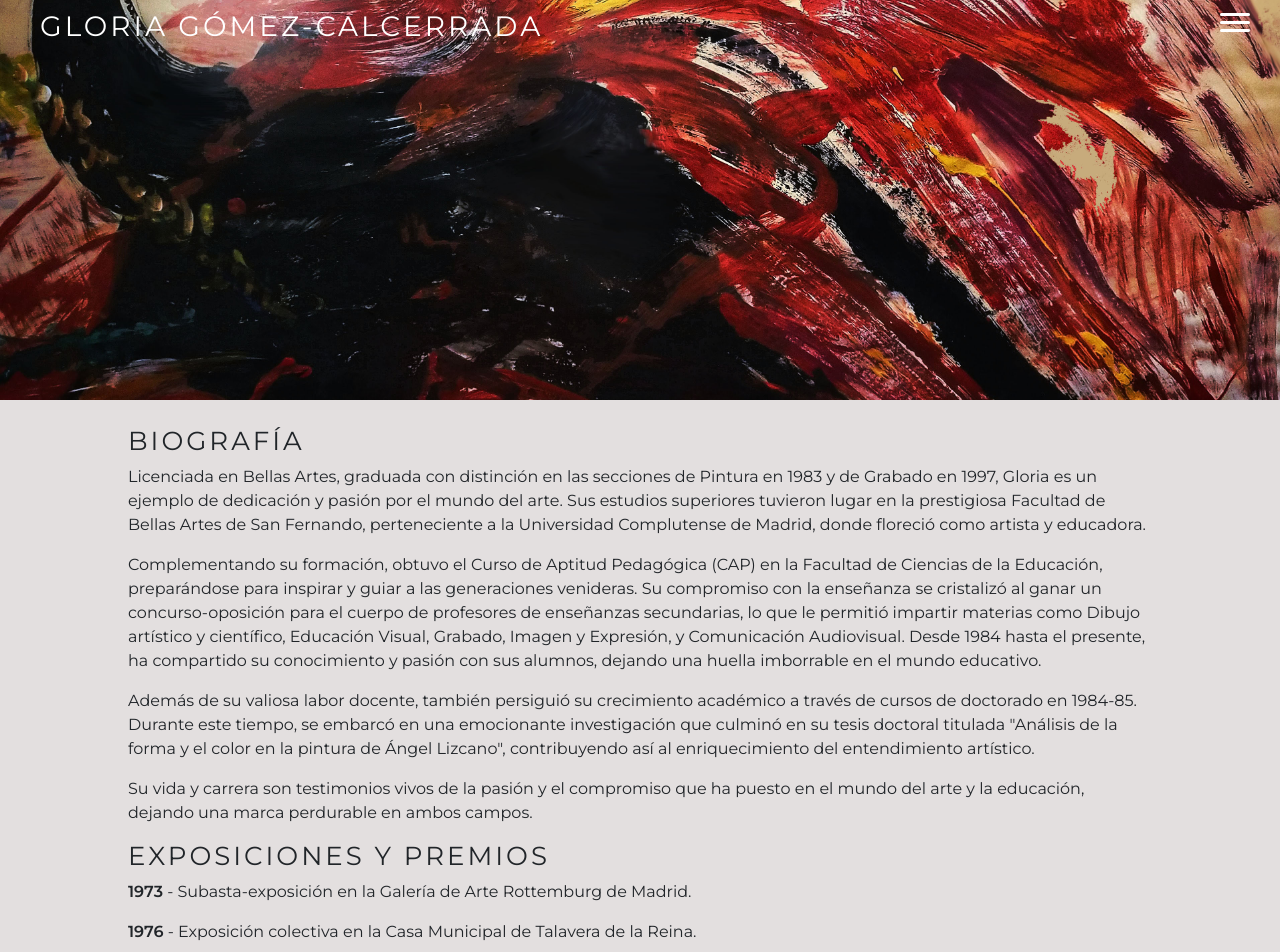
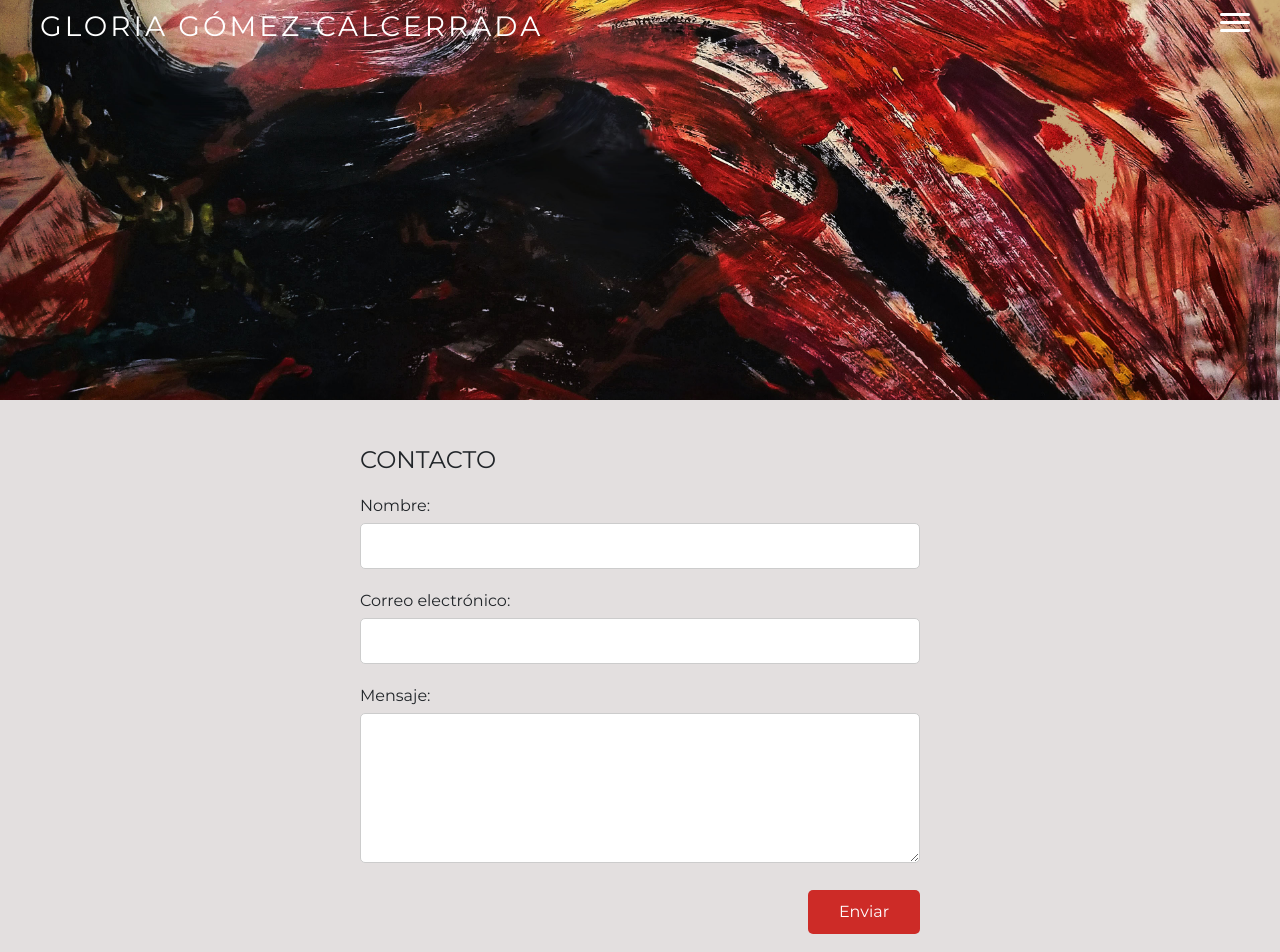
Before and after one commit to claudiabg-c/artist-personal-website, a React (Create React App) app: page /#/contact in a window 1280 px wide. Before the commit this address led to /#/. Shown: the top 952 px of the page. Built offline with nearby package versions, Linux system fonts and the light colour scheme.

Commit message:
Update form styles in contact page

```diff
--- a/src/styles/App.scss
+++ b/src/styles/App.scss
@@ -1,5 +1,4 @@
 @import "../styles/Reset.scss";
-
 .nav {
   background-color: black;
   color: white;
@@ -133,6 +132,7 @@
 main {
   background-color: #e3dfdf;
   padding: 2% 10%;
+  min-height: calc(50vh - 24px);
   h1 {
     text-transform: uppercase;
     font-size: 26px;
@@ -164,10 +164,12 @@ main {
           width: 100%;
           min-height: calc(100% - 60px);
           object-fit: cover;
-          transition: transform 0.5s ease; /* Agrega una transición suave en la propiedad transform */
+          transition: transform 0.5s ease;
+          /* Agrega una transición suave en la propiedad transform */
           &:hover {
             object-fit: scale-down;
-            transform: scale(0.95); /* Aplica una escala al hacer hover */
+            transform: scale(0.95);
+            /* Aplica una escala al hacer hover */
           }
         }
         .painting-title {
@@ -175,6 +177,58 @@ main {
         }
       }
     }
+  }
+  .contact {
+    max-width: 600px;
+    margin: 0 auto;
+    padding: 20px;
+    h2 {
+      margin-bottom: 20px;
+      font-size: 24px;
+    }
+    form {
+      display: flex;
+      flex-direction: column;
+      align-items: flex-end;
+      .form-group {
+        margin-bottom: 20px;
+        width: 100%;
+        label {
+          display: block;
+          margin-bottom: 5px;
+        }
+        input,
+        textarea {
+          width: 100%;
+          padding: 10px;
+          font-size: 16px;
+          border: 1px solid #ccc;
+          border-radius: 5px;
+        }
+        textarea {
+          height: 150px;
+        }
+      }
+      button {
+        display: block;
+        width: 20%;
+        padding: 10px;
+        background-color: #CD2B27;
+        color: #fff;
+        border: none;
+        border-radius: 5px;
+        font-size: 16px;
+        cursor: pointer;
+        &:hover {
+          background-color: #82140D;
+        }
+      }
+    }
+  }
+  .thanks {
+    font-size: 26px;
+    text-align: center;
+    padding-top: 10%;
   }
 }
 
@@ -188,7 +242,6 @@ main {
   .titlebackground {
     height: 50vh;
   }
-
   .nameartist {
     font-size: 28px;
   }
```
